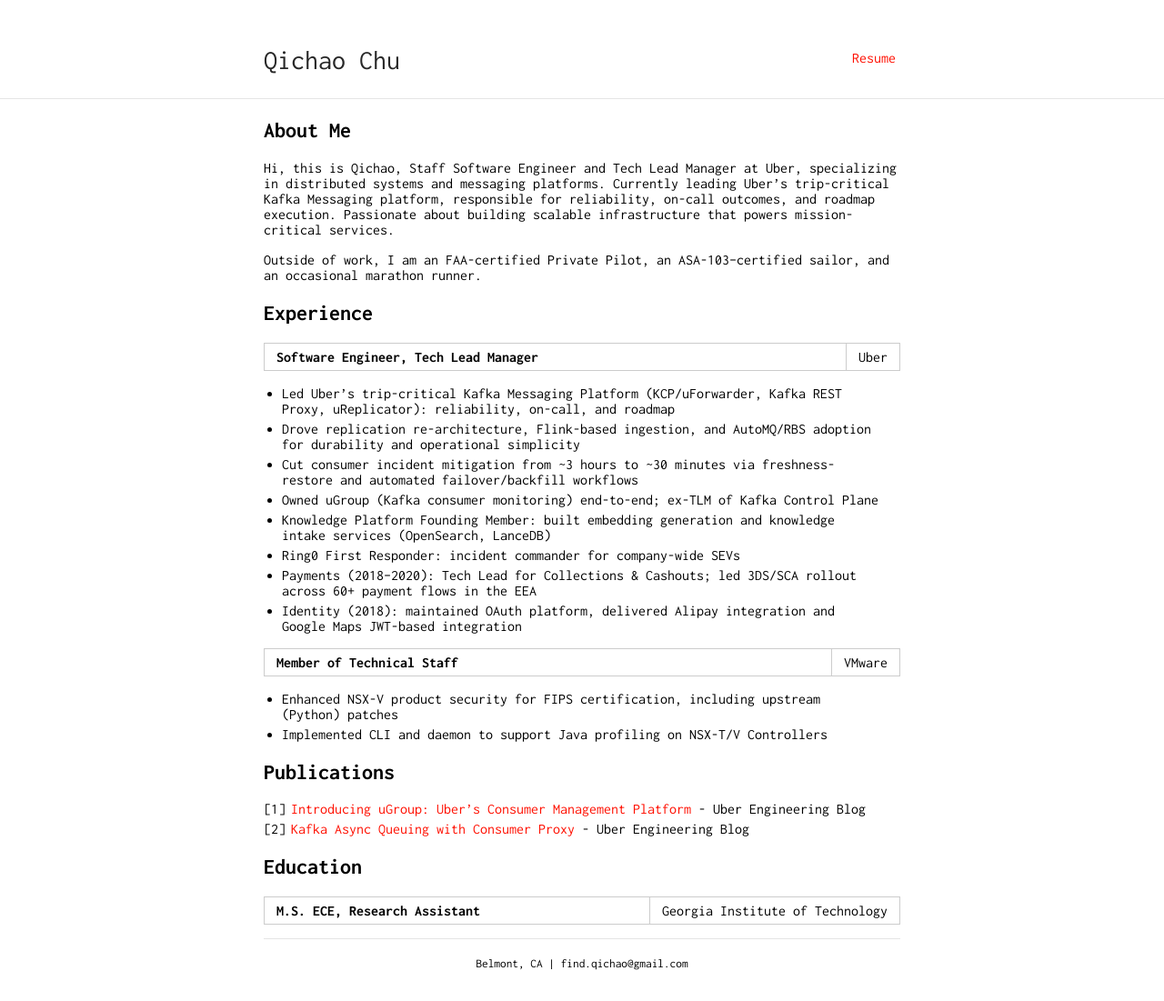
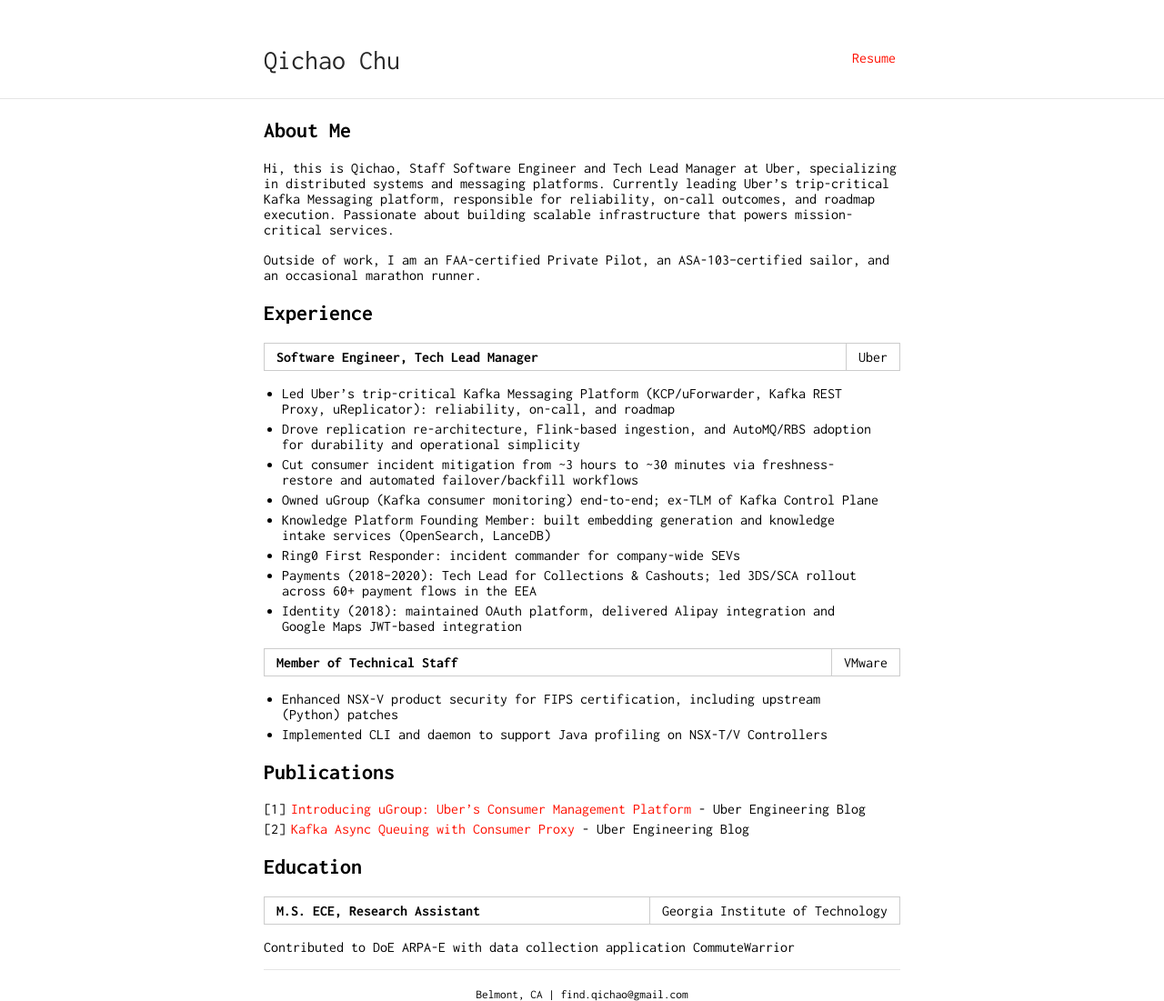
Before and after one commit to ex172000/page, a Jekyll site: the page built from index.md, in a window 1280 px wide. Shown: the whole page at 91% size. Built offline with Jekyll 4.4.1, drawn with Linux system fonts in a browser that asks for light colours; our own code applies the rules of GitHub Pages for plain Markdown files; before the commit the page ends 1067 px from its top, so only the background shows below that.

Commit message:
restore DoE ARPA-E line under education
Co-Authored-By: Claude Sonnet 4.6 <noreply@anthropic.com>

```diff
--- a/index.md
+++ b/index.md
@@ -34,3 +34,5 @@ Outside of work, I am an FAA-certified Private Pilot, an ASA-103–certified sai
 ## Education
 
 **M.S. ECE, Research Assistant** | Georgia Institute of Technology
+
+Contributed to DoE ARPA-E with data collection application CommuteWarrior
```
